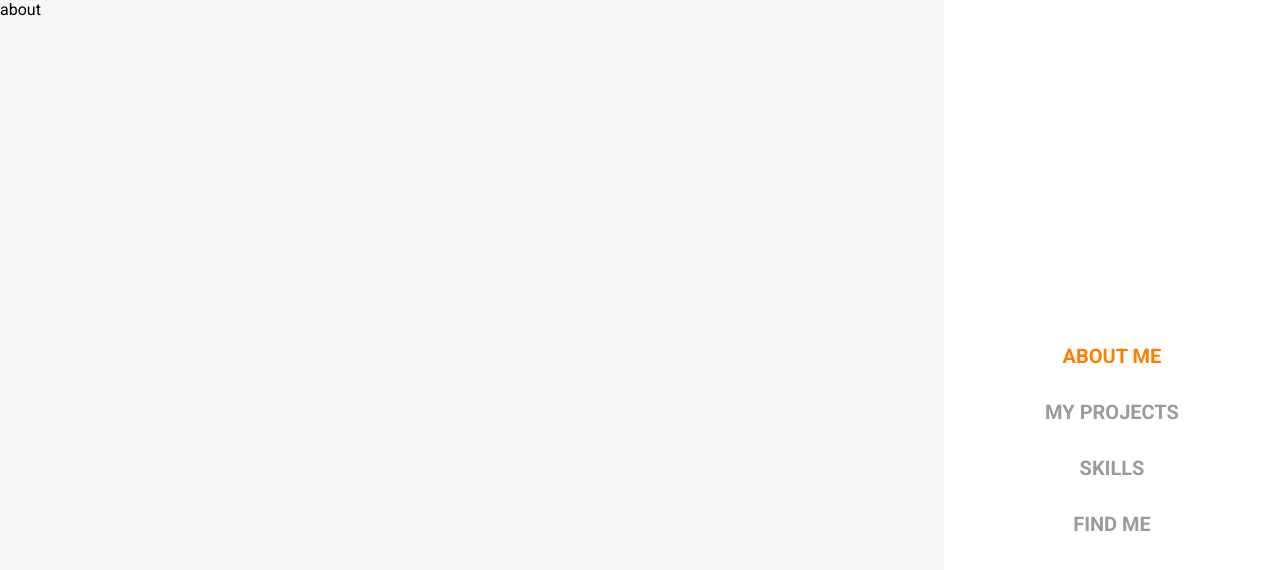
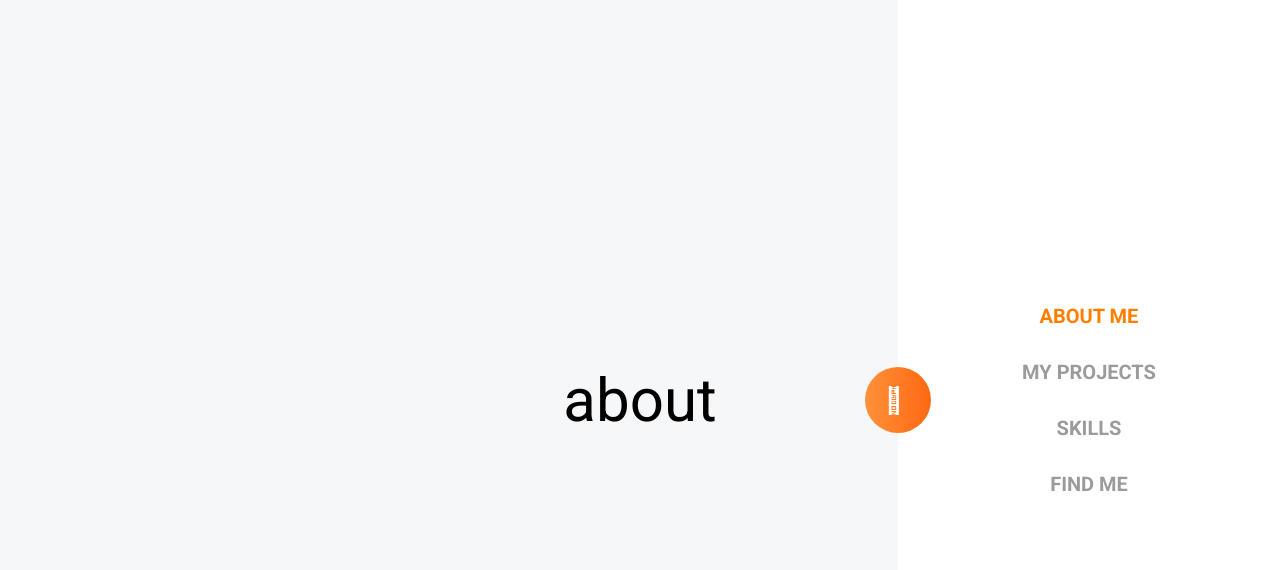
Before and after one commit to lbrndsn/portfolio, a React (Create React App) app: page /about in a window 1280 px wide. Shown: the top 570 px of the page. Built offline with nearby package versions, Linux system fonts and the light colour scheme.

Commit message:
added round orange scroll button

```diff
--- a/src/About.js
+++ b/src/About.js
@@ -2,7 +2,7 @@ import React from "react";
 
 const About = () => {
     return (
-        <div>
+        <div className="fixed">
             about
         </div>
     )
--- a/src/App.scss
+++ b/src/App.scss
@@ -5,6 +5,7 @@ $background-color: #F6F7F9;
 $padding-32: 32px;
 $padding-16: 16px;
 $padding-8: 8px;
+$nav-width: 382px;
 
 $font-size-nav: 20px;
 
@@ -29,8 +30,7 @@ ul li {
   position: fixed;
   right: 0;
   height: 100%;
-  width: 20%;
-  padding: 40px;
+  width: $nav-width;
 }
 
 nav {
@@ -65,3 +65,30 @@ nav {
     color: $primary-color;
   }
 }
+
+.round-button {
+  display: flex;
+  align-items: center;
+  justify-content: center;
+  background-image: linear-gradient(270deg, #FF6812 0%, #FF913A 100%);
+  border-radius: 33px;
+  width: 66px;
+  height: 66px;
+  position: fixed;
+  right: $nav-width;
+  transform: translateX(33px) translateY(calc(50vh - 33px));
+  cursor: pointer;
+  transition: all 0.2s ease-in;
+}
+
+.round-button:hover {
+  transform: translateX(33px) translateY(calc(50vh - 33px)) scale(1.1);
+}
+
+.fixed {
+  display: flex;
+  height: 100vh;
+  align-items: center;
+  justify-content: center;
+  font-size: 60px;
+}
--- a/src/Contact.js
+++ b/src/Contact.js
@@ -2,7 +2,7 @@ import React from "react";
 
 const Contact = () => {
     return (
-        <div>
+        <div className="fixed">
             contact
         </div>
     )
--- a/src/Projects.js
+++ b/src/Projects.js
@@ -2,7 +2,7 @@ import React from "react";
 
 const Projects = () => {
     return (
-        <div>
+        <div className="fixed">
             projects
         </div>
     )
--- a/src/Router.js
+++ b/src/Router.js
@@ -10,6 +10,7 @@ import Contact from "./Contact";
 import Skills from "./Skills";
 import Projects from "./Projects";
 import About from "./About";
+import arrowDown from "./img/arrow-down.svg";
 
 export default function Navigation() {
     return (
@@ -34,6 +35,10 @@ export default function Navigation() {
                     </nav>
                 </div>
 
+                <div className="round-button">
+                    <img src={arrowDown}/>
+                </div>
+
                 {/* A <Switch> looks through its children <Route>s and
             renders the first one that matches the current URL. */}
                 <Switch>
--- a/src/Skills.js
+++ b/src/Skills.js
@@ -2,7 +2,7 @@ import React from "react";
 
 const Skills = () => {
     return (
-        <div>
+        <div className="fixed">
             sksksk
         </div>
     )
```
Also changed, not shown: src/img/arrow-down.svg (added).
